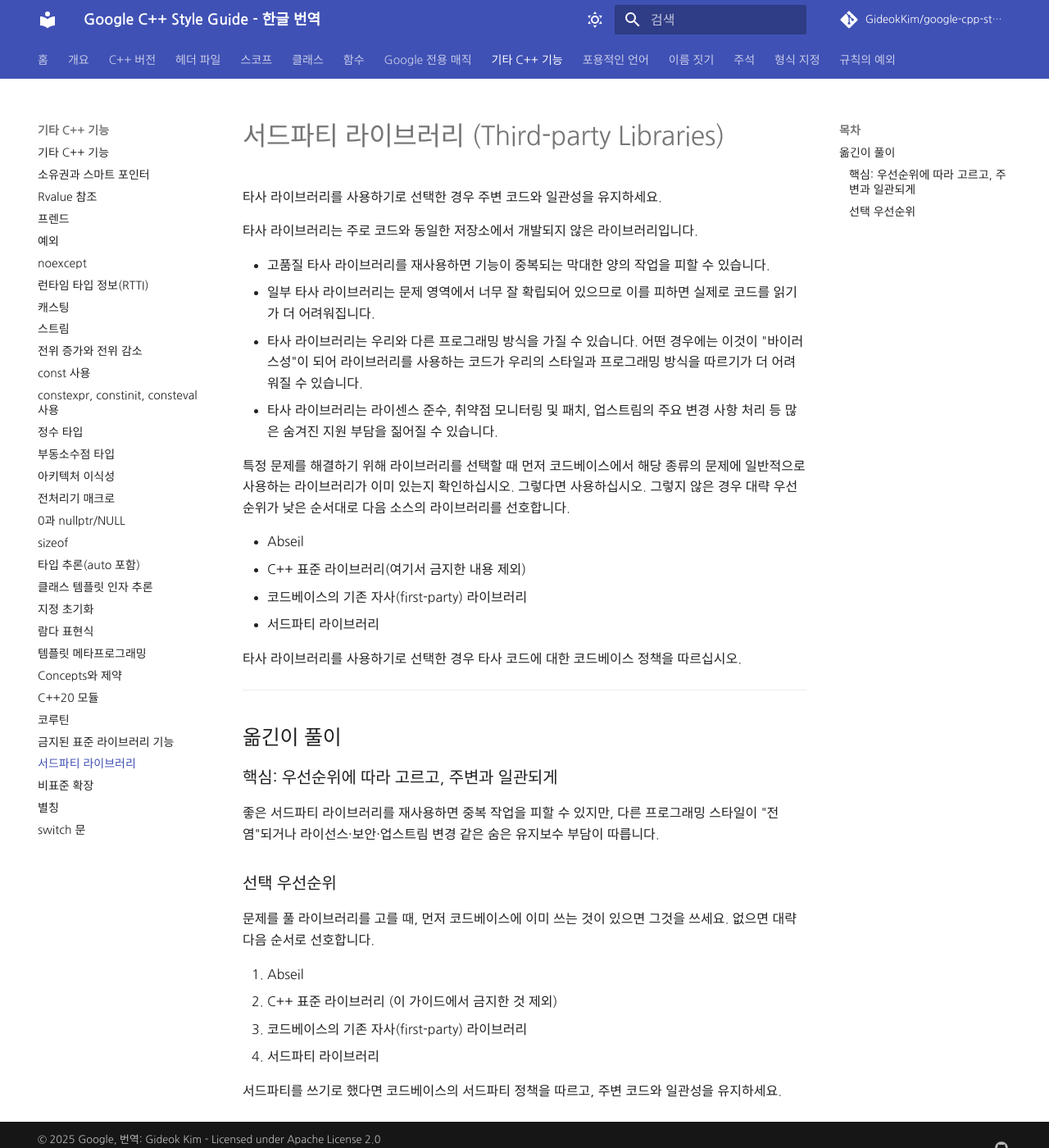
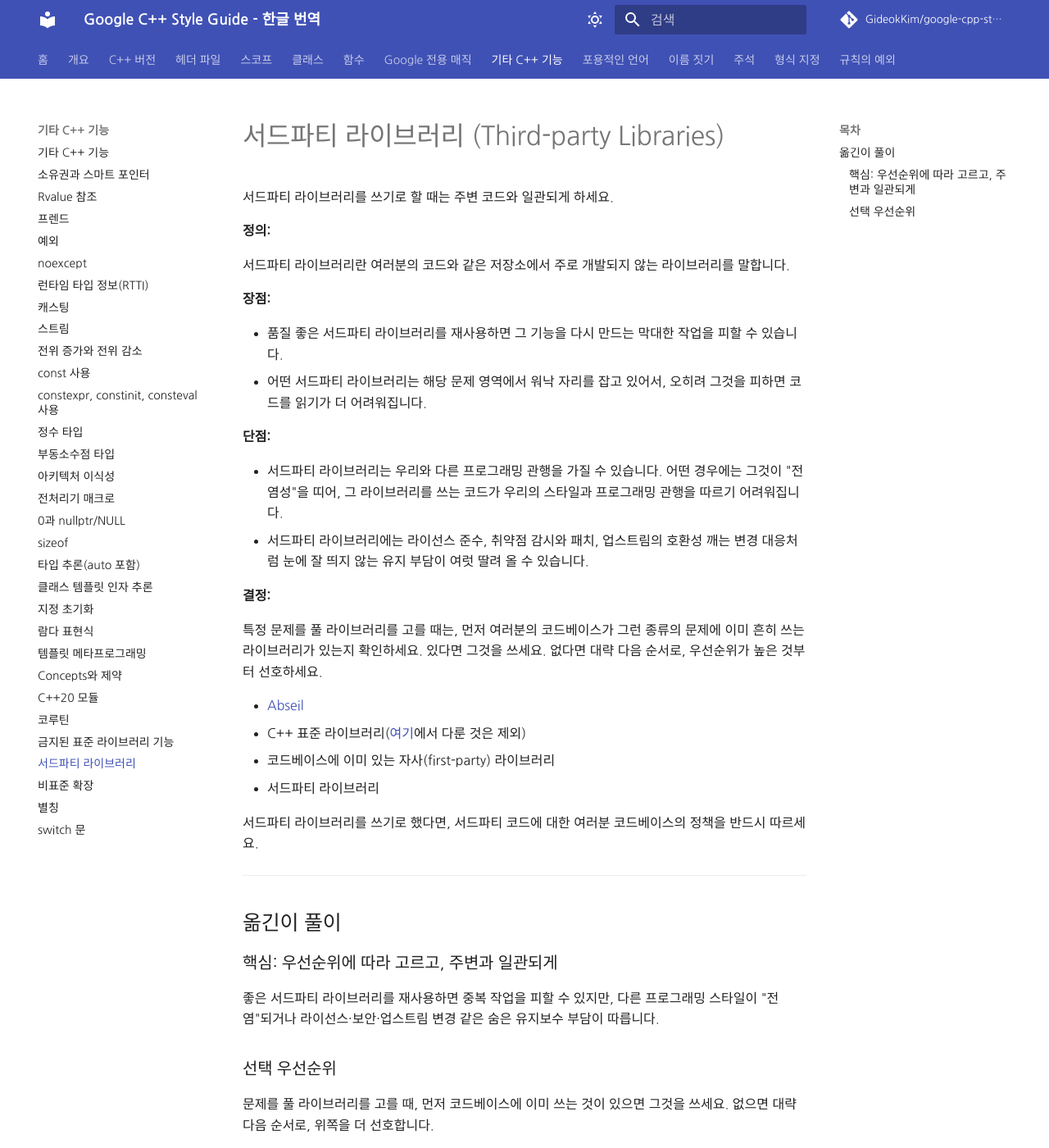
Before and after one commit to GideokKim/google-cpp-style-guide-kr, an MkDocs documentation site: the page built from google cpp style guide/third_party_libraries.md, in a window 1280 px wide and 1400 px high. Shown: the whole window at 82% size. Built offline with MkDocs 1.6.1 and Material for MkDocs 9.7.7, drawn with Linux system fonts in a browser that asks for light colours; some web fonts are replaced; comment, search, counter and statistics services are not loaded; some of the changed text lies outside the part shown.

Commit message:
docs(other): restore upstream structure in `third-party libraries`
The page flattened the upstream Definition, Pros, Cons and Decision
blocks and dropped both links — Abseil and the disallowed standard
library features the C++ standard library entry excludes.

The priority list read backwards. Upstream orders its four sources "in
roughly decreasing order of priority", but the translation said
"우선순위가 낮은 순서대로", which reads as lowest first and inverts the
recommendation: it puts third-party libraries ahead of Abseil.

The page also called the subject "타사" throughout the body while its own
title and explanatory section said "서드파티".

Restore the block labels and links, fix the ordering, and use "서드파티"
consistently.

```diff
--- a/google cpp style guide/third_party_libraries.md
+++ b/google cpp style guide/third_party_libraries.md
@@ -1,23 +1,31 @@
 # 서드파티 라이브러리 (Third-party Libraries)
 
-타사 라이브러리를 사용하기로 선택한 경우 주변 코드와 일관성을 유지하세요.
+서드파티 라이브러리를 쓰기로 할 때는 주변 코드와 일관되게 하세요.
 
-타사 라이브러리는 주로 코드와 동일한 저장소에서 개발되지 않은 라이브러리입니다.
+**정의:**
 
-- 고품질 타사 라이브러리를 재사용하면 기능이 중복되는 막대한 양의 작업을 피할 수 있습니다.
-- 일부 타사 라이브러리는 문제 영역에서 너무 잘 확립되어 있으므로 이를 피하면 실제로 코드를 읽기가 더 어려워집니다.
+서드파티 라이브러리란 여러분의 코드와 같은 저장소에서 주로 개발되지 않는 라이브러리를 말합니다.
 
-- 타사 라이브러리는 우리와 다른 프로그래밍 방식을 가질 수 있습니다. 어떤 경우에는 이것이 "바이러스성"이 되어 라이브러리를 사용하는 코드가 우리의 스타일과 프로그래밍 방식을 따르기가 더 어려워질 수 있습니다.
-- 타사 라이브러리는 라이센스 준수, 취약점 모니터링 및 패치, 업스트림의 주요 변경 사항 처리 등 많은 숨겨진 지원 부담을 짊어질 수 있습니다.
+**장점:**
 
-특정 문제를 해결하기 위해 라이브러리를 선택할 때 먼저 코드베이스에서 해당 종류의 문제에 일반적으로 사용하는 라이브러리가 이미 있는지 확인하십시오. 그렇다면 사용하십시오. 그렇지 않은 경우 대략 우선순위가 낮은 순서대로 다음 소스의 라이브러리를 선호합니다.
+- 품질 좋은 서드파티 라이브러리를 재사용하면 그 기능을 다시 만드는 막대한 작업을 피할 수 있습니다.
+- 어떤 서드파티 라이브러리는 해당 문제 영역에서 워낙 자리를 잡고 있어서, 오히려 그것을 피하면 코드를 읽기가 더 어려워집니다.
 
-- Abseil
-- C++ 표준 라이브러리(여기서 금지한 내용 제외)
-- 코드베이스의 기존 자사(first-party) 라이브러리
+**단점:**
+
+- 서드파티 라이브러리는 우리와 다른 프로그래밍 관행을 가질 수 있습니다. 어떤 경우에는 그것이 "전염성"을 띠어, 그 라이브러리를 쓰는 코드가 우리의 스타일과 프로그래밍 관행을 따르기 어려워집니다.
+- 서드파티 라이브러리에는 라이선스 준수, 취약점 감시와 패치, 업스트림의 호환성 깨는 변경 대응처럼 눈에 잘 띄지 않는 유지 부담이 여럿 딸려 올 수 있습니다.
+
+**결정:**
+
+특정 문제를 풀 라이브러리를 고를 때는, 먼저 여러분의 코드베이스가 그런 종류의 문제에 이미 흔히 쓰는 라이브러리가 있는지 확인하세요. 있다면 그것을 쓰세요. 없다면 대략 다음 순서로, 우선순위가 높은 것부터 선호하세요.
+
+- [Abseil](https://abseil.io/)
+- C++ 표준 라이브러리([여기](disallowed_standard_library_features.md)에서 다룬 것은 제외)
+- 코드베이스에 이미 있는 자사(first-party) 라이브러리
 - 서드파티 라이브러리
 
-타사 라이브러리를 사용하기로 선택한 경우 타사 코드에 대한 코드베이스 정책을 따르십시오.
+서드파티 라이브러리를 쓰기로 했다면, 서드파티 코드에 대한 여러분 코드베이스의 정책을 반드시 따르세요.
 
 ---
 
@@ -29,10 +37,10 @@
 
 ### 선택 우선순위
 
-문제를 풀 라이브러리를 고를 때, 먼저 코드베이스에 이미 쓰는 것이 있으면 그것을 쓰세요. 없으면 대략 다음 순서로 선호합니다.
+문제를 풀 라이브러리를 고를 때, 먼저 코드베이스에 이미 쓰는 것이 있으면 그것을 쓰세요. 없으면 대략 다음 순서로, 위쪽을 더 선호합니다.
 
 1. Abseil
-2. C++ 표준 라이브러리 (이 가이드에서 금지한 것 제외)
+2. C++ 표준 라이브러리 ([이 가이드에서 금지한 것](disallowed_standard_library_features.md) 제외)
 3. 코드베이스의 기존 자사(first-party) 라이브러리
 4. 서드파티 라이브러리
 
```
